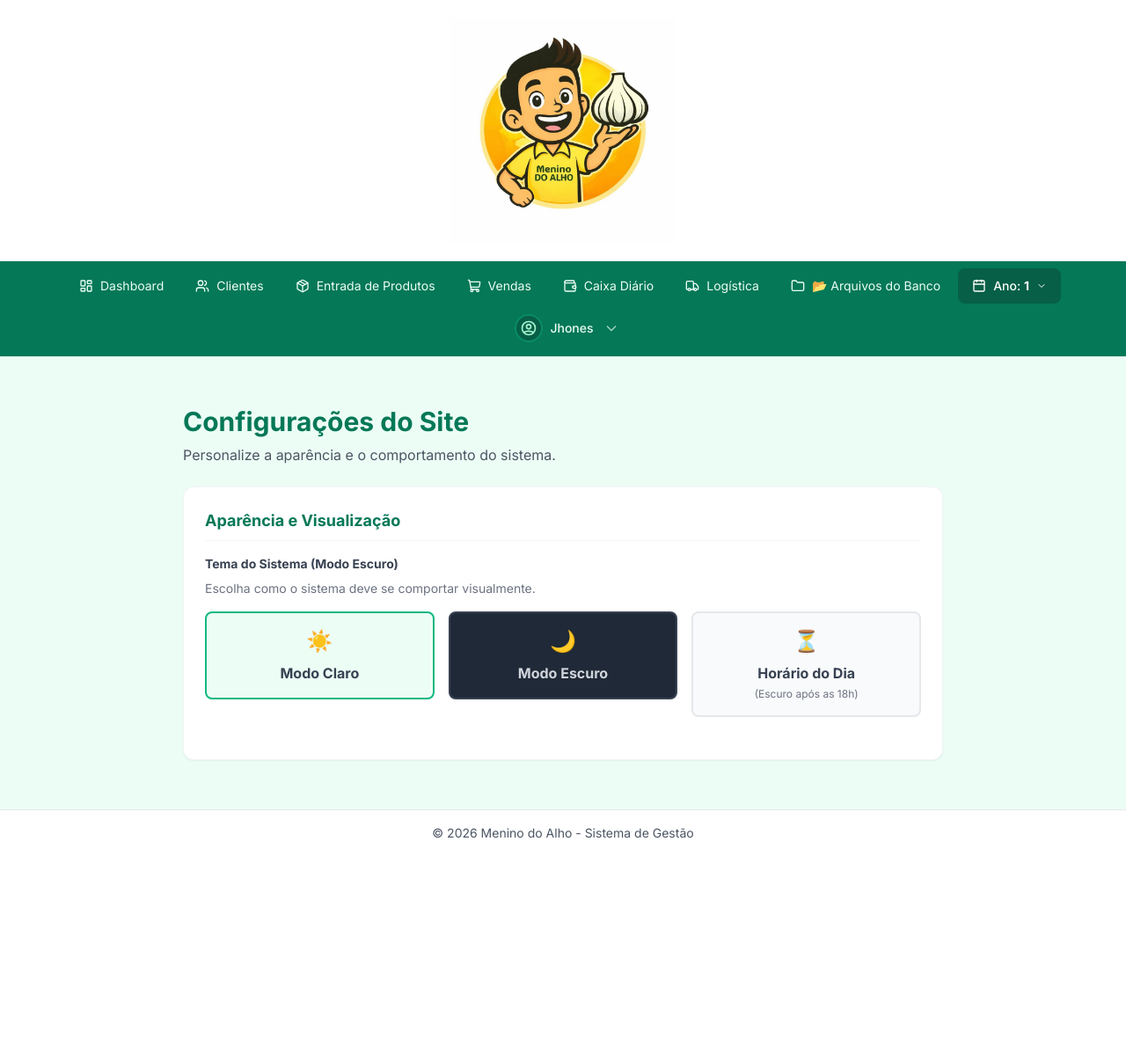
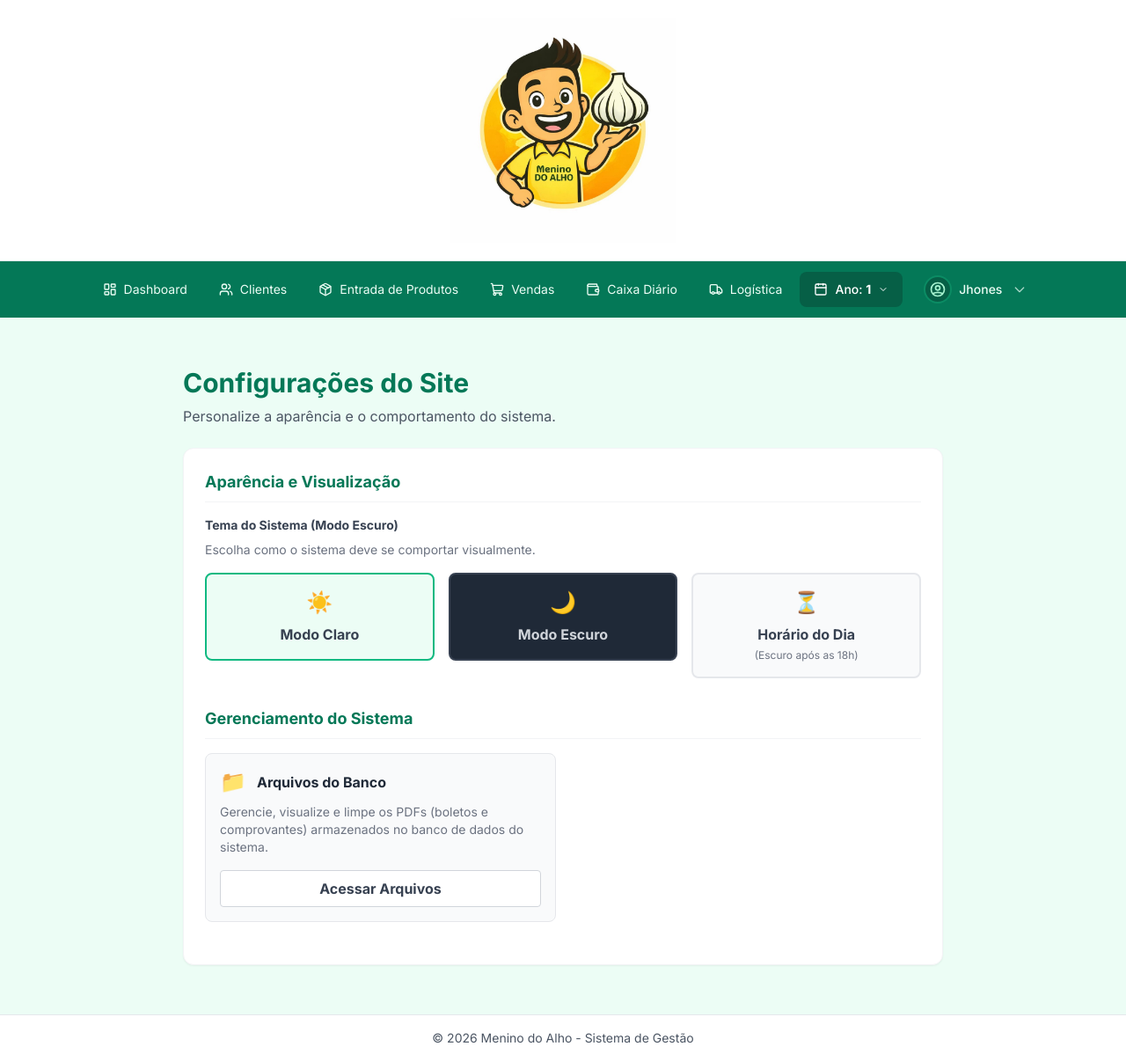
Before and after one commit to daft4jhonesjr/sistema-menino-do-alho, a Flask app: page /configuracoes in a window 1280 px wide. Shown: the whole page at 88% size. Before the commit the page ends 953 px from the top, so only its background shows below. Run offline with Flask 3, Linux system fonts and the light colour scheme; a user stored in the database is signed in; some libraries are stand-ins or nearby versions.

Commit message:
refactor: movido acesso aos arquivos do banco do menu principal para a tela de configuracoes

```diff
--- a/templates/base.html
+++ b/templates/base.html
@@ -160,11 +160,6 @@
                 <a href="{{ url_for('logistica') }}" class="px-4 py-2.5 rounded-lg flex items-center gap-2 transition-colors text-sm {% if request.endpoint == 'logistica' %}bg-white/20 text-white font-medium{% else %}text-emerald-50 hover:bg-white/10 hover:text-white{% endif %}">
                     <i data-lucide="truck" class="w-4 h-4"></i>Logística
                 </a>
-                {% if current_user.is_authenticated and current_user.is_admin() %}
-                <a href="{{ url_for('admin_arquivos') }}" class="px-4 py-2.5 rounded-lg flex items-center gap-2 transition-colors text-sm {% if request.endpoint == 'admin_arquivos' %}bg-white/20 text-white font-medium{% else %}text-emerald-50 hover:bg-white/10 hover:text-white{% endif %}">
-                    <i data-lucide="folder" class="w-4 h-4"></i>📂 Arquivos do Banco
-                </a>
-                {% endif %}
 
                 <!-- Seletor de Ano -->
                 <div class="relative" id="ano-selector-wrap">
--- a/templates/configuracoes.html
+++ b/templates/configuracoes.html
@@ -39,6 +39,25 @@
                 </label>
             </div>
         </div>
+
+        {% if current_user.is_admin() %}
+        <h3 class="text-lg font-bold text-emerald-700 dark:text-emerald-500 border-b border-gray-100 dark:border-gray-700 pb-2 mb-4 mt-8">Gerenciamento do Sistema</h3>
+
+        <div class="mb-6 grid grid-cols-1 md:grid-cols-2 gap-4">
+            <div class="border border-gray-200 dark:border-gray-700 rounded-lg p-4 bg-gray-50 dark:bg-gray-800/50 flex flex-col justify-between">
+                <div>
+                    <div class="flex items-center mb-2">
+                        <span class="text-2xl mr-3">📁</span>
+                        <h4 class="font-bold text-gray-800 dark:text-white">Arquivos do Banco</h4>
+                    </div>
+                    <p class="text-sm text-gray-500 dark:text-gray-400 mb-4">Gerencie, visualize e limpe os PDFs (boletos e comprovantes) armazenados no banco de dados do sistema.</p>
+                </div>
+                <a href="{{ url_for('admin_arquivos') }}" class="w-full inline-block text-center bg-white dark:bg-gray-700 border border-gray-300 dark:border-gray-600 text-gray-700 dark:text-gray-200 font-bold py-2 px-4 rounded hover:bg-gray-100 dark:hover:bg-gray-600 transition-colors">
+                    Acessar Arquivos
+                </a>
+            </div>
+        </div>
+        {% endif %}
     </div>
 </div>
 
```
